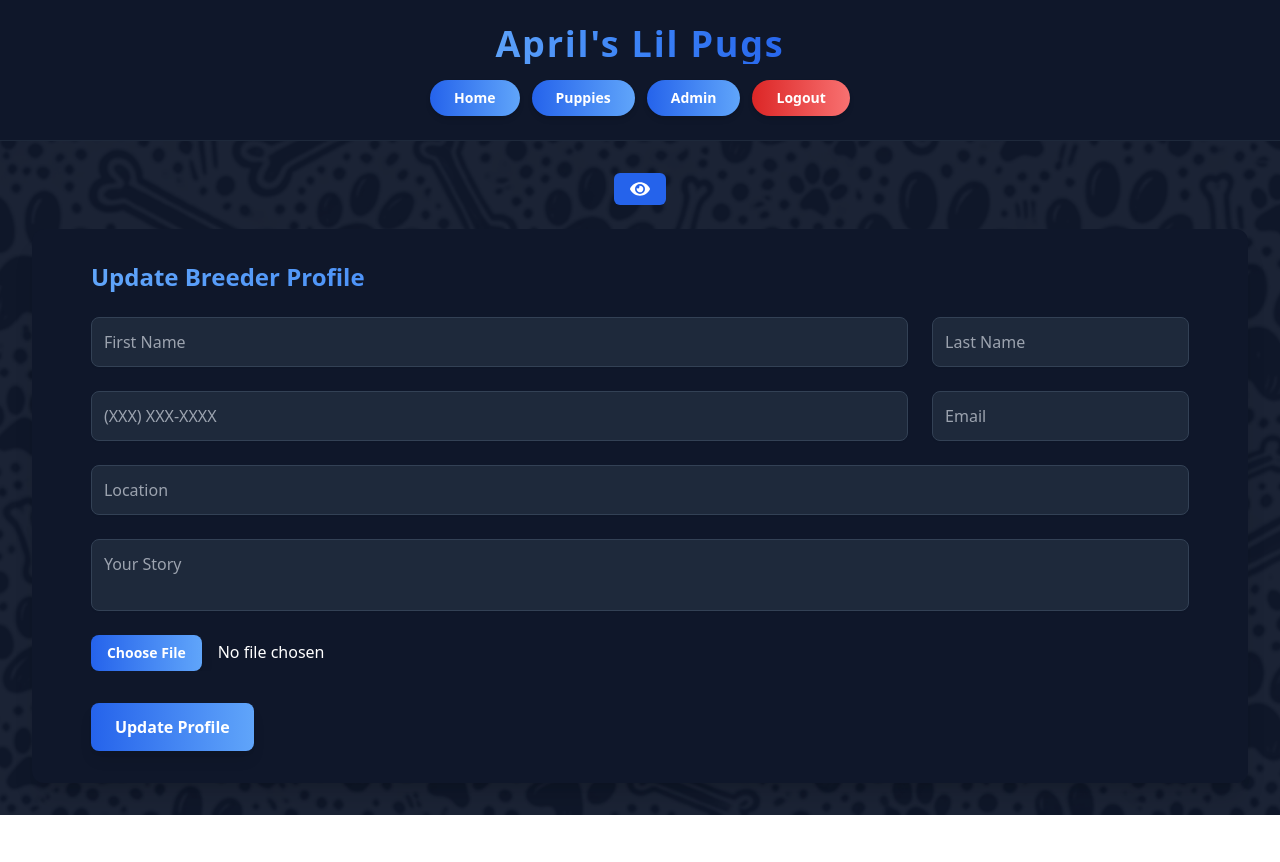
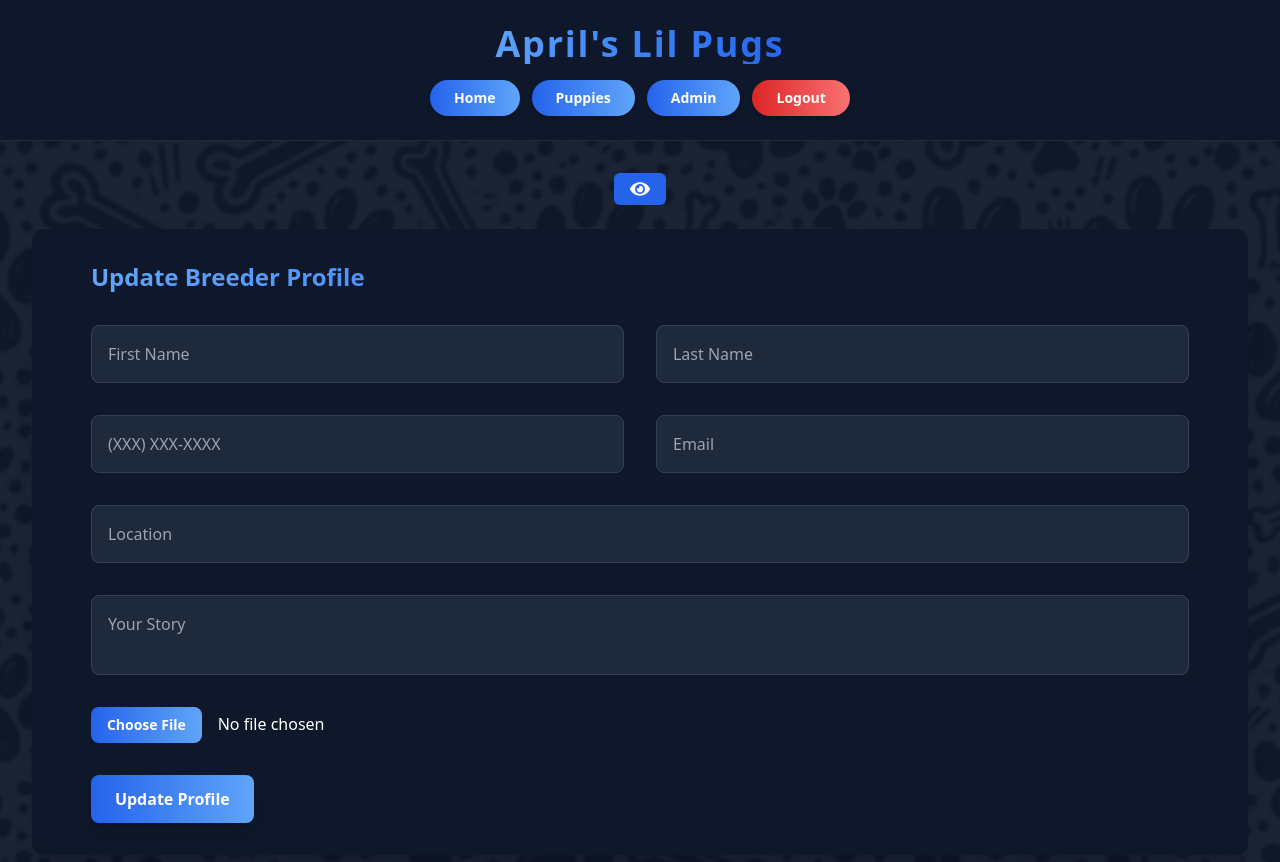
Before and after one commit to jonahgcarpenter/aprilslilpugs, a React (Create React App) app in the folder client/: page /breeder-dashboard in a window 1280 px wide. Shown: the top 862 px of the page. Before the commit the page ends 815 px from the top, so only its background shows below. Built offline with nearby package versions, Linux system fonts and the light colour scheme; sample sign-in values are in the browser's storage.

Commit message:
fixed input fields

```diff
--- a/client/src/components/BreederUpdateForm.js
+++ b/client/src/components/BreederUpdateForm.js
@@ -90,57 +90,57 @@ const BreederUpdateForm = () => {
   return (
     <form className="mx-2 sm:mx-4 bg-slate-900 rounded-xl shadow-xl p-4 sm:p-8" onSubmit={handleSubmit}>
       <div className="max-w-[120ch] mx-auto"> {/* Keep form inputs at readable width */}
-        <h1 className="text-xl sm:text-2xl font-bold text-transparent bg-clip-text bg-gradient-to-r from-blue-400 via-blue-500 to-blue-600 mb-4 sm:mb-6">
+        <h1 className="text-xl sm:text-2xl font-bold text-transparent bg-clip-text bg-gradient-to-r from-blue-400 via-blue-500 to-blue-600 mb-6 sm:mb-8">
           Update Breeder Profile
         </h1>
-        <div className="grid grid-cols-1 gap-4 sm:gap-6">
+        <div className="grid grid-cols-1 sm:grid-cols-2 gap-6 sm:gap-8">
           <input
             type="text"
             onChange={(e) => setFirstName(e.target.value)}
             value={firstName}
-            className="w-full p-3 rounded-lg bg-slate-800 text-white text-base border border-slate-700 shadow-sm focus:ring-2 focus:ring-blue-500 focus:ring-opacity-50 outline-none transition-all duration-200"
+            className="w-full p-4 rounded-lg bg-slate-800 text-white text-base border border-slate-700 shadow-sm focus:ring-2 focus:ring-blue-500 focus:ring-opacity-50 outline-none transition-all duration-200"
             placeholder="First Name"
           />
           <input
             type="text"
             onChange={(e) => setLastName(e.target.value)}
             value={lastName}
-            className="w-full p-3 rounded-lg bg-slate-800 text-white text-base border border-slate-700 shadow-sm focus:ring-2 focus:ring-blue-500 focus:ring-opacity-50 outline-none transition-all duration-200"
+            className="w-full p-4 rounded-lg bg-slate-800 text-white text-base border border-slate-700 shadow-sm focus:ring-2 focus:ring-blue-500 focus:ring-opacity-50 outline-none transition-all duration-200"
             placeholder="Last Name"
           />
           <input
             type="tel"
             onChange={handlePhoneChange}
             value={phoneNumber}
-            className="w-full p-3 rounded-lg bg-slate-800 text-white text-base border border-slate-700 shadow-sm focus:ring-2 focus:ring-blue-500 focus:ring-opacity-50 outline-none transition-all duration-200"
+            className="w-full p-4 rounded-lg bg-slate-800 text-white text-base border border-slate-700 shadow-sm focus:ring-2 focus:ring-blue-500 focus:ring-opacity-50 outline-none transition-all duration-200"
             placeholder="(XXX) XXX-XXXX"
           />
           <input
             type="email"
             onChange={(e) => setEmail(e.target.value)}
             value={email}
-            className="w-full p-3 rounded-lg bg-slate-800 text-white text-base border border-slate-700 shadow-sm focus:ring-2 focus:ring-blue-500 focus:ring-opacity-50 outline-none transition-all duration-200"
+            className="w-full p-4 rounded-lg bg-slate-800 text-white text-base border border-slate-700 shadow-sm focus:ring-2 focus:ring-blue-500 focus:ring-opacity-50 outline-none transition-all duration-200"
             placeholder="Email"
           />
           <input
             type="text"
             onChange={(e) => setLocation(e.target.value)}
             value={location}
-            className="w-full p-3 rounded-lg bg-slate-800 text-white text-base border border-slate-700 shadow-sm focus:ring-2 focus:ring-blue-500 focus:ring-opacity-50 outline-none transition-all duration-200 md:col-span-2"
+            className="w-full p-4 rounded-lg bg-slate-800 text-white text-base border border-slate-700 shadow-sm focus:ring-2 focus:ring-blue-500 focus:ring-opacity-50 outline-none transition-all duration-200 sm:col-span-2"
             placeholder="Location"
           />
           <textarea
             ref={textareaRef}
             onChange={(e) => setStory(e.target.value)}
             value={story}
-            className="w-full p-3 rounded-lg bg-slate-800 text-white text-base border border-slate-700 shadow-sm focus:ring-2 focus:ring-blue-500 focus:ring-opacity-50 outline-none transition-all duration-200 md:col-span-2 resize-none scrollbar-thin scrollbar-thumb-blue-500 scrollbar-track-slate-700 hover:scrollbar-thumb-blue-400 max-h-[300px] overflow-y-auto"
+            className="w-full p-4 rounded-lg bg-slate-800 text-white text-base border border-slate-700 shadow-sm focus:ring-2 focus:ring-blue-500 focus:ring-opacity-50 outline-none transition-all duration-200 sm:col-span-2 resize-none scrollbar-thin scrollbar-thumb-blue-500 scrollbar-track-slate-700 hover:scrollbar-thumb-blue-400 max-h-[300px] overflow-y-auto"
             placeholder="Your Story"
           />
           <input
             ref={fileInputRef}
             type="file"
             onChange={(e) => setProfilePicture(e.target.files[0])}
-            className="w-full md:col-span-2 text-white text-base file:mr-4 file:py-2 file:px-4 file:rounded-lg file:border-0 file:text-sm file:font-bold file:bg-gradient-to-r file:from-blue-600 file:to-blue-400 file:text-white hover:file:from-blue-700 hover:file:to-blue-500 file:transition-all file:duration-200 file:shadow-lg hover:file:shadow-xl"
+            className="w-full sm:col-span-2 text-white text-base file:mr-4 file:py-2 file:px-4 file:rounded-lg file:border-0 file:text-sm file:font-bold file:bg-gradient-to-r file:from-blue-600 file:to-blue-400 file:text-white hover:file:from-blue-700 hover:file:to-blue-500 file:transition-all file:duration-200 file:shadow-lg hover:file:shadow-xl"
             accept="image/*"
           />
         </div>
```
